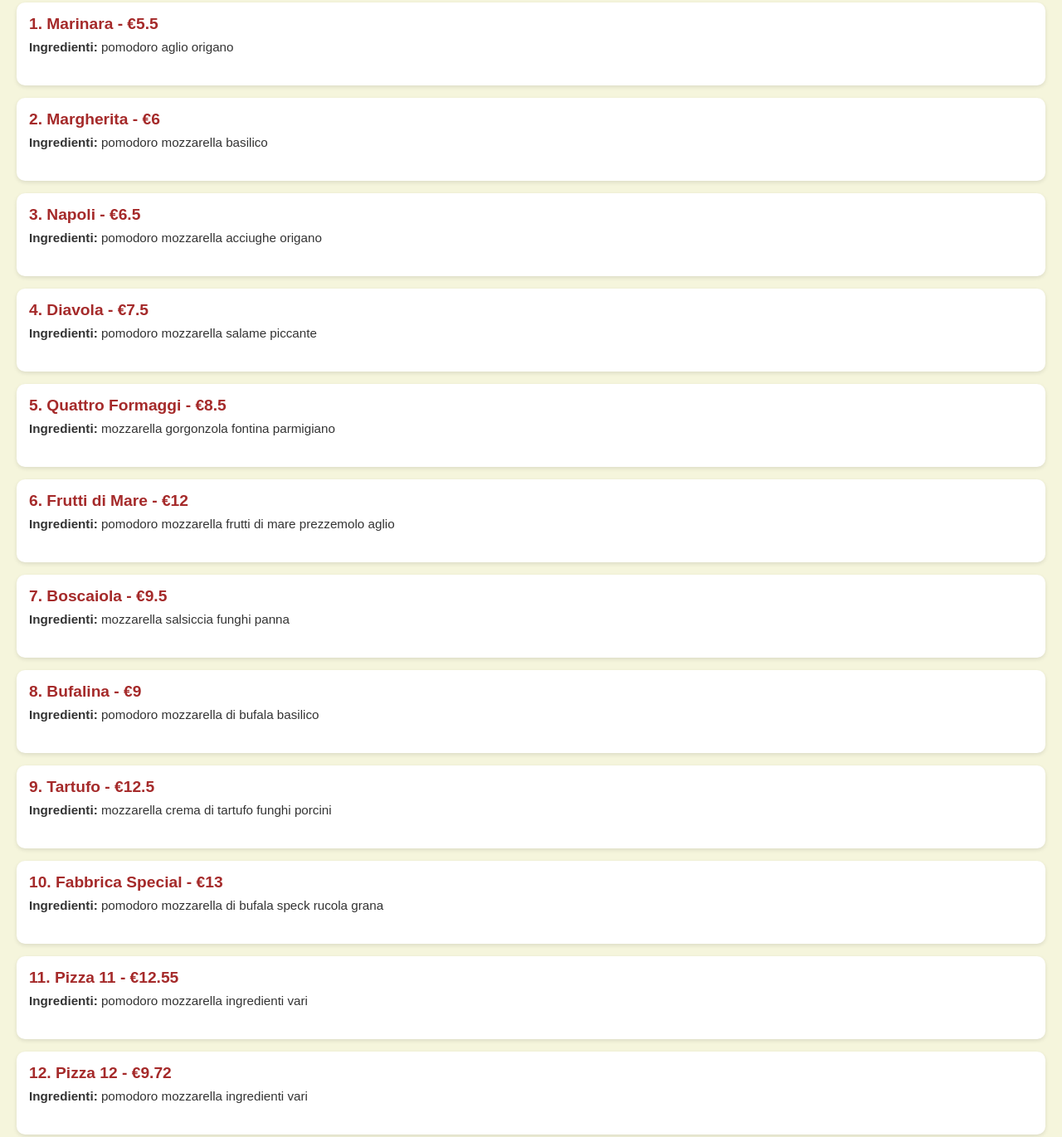
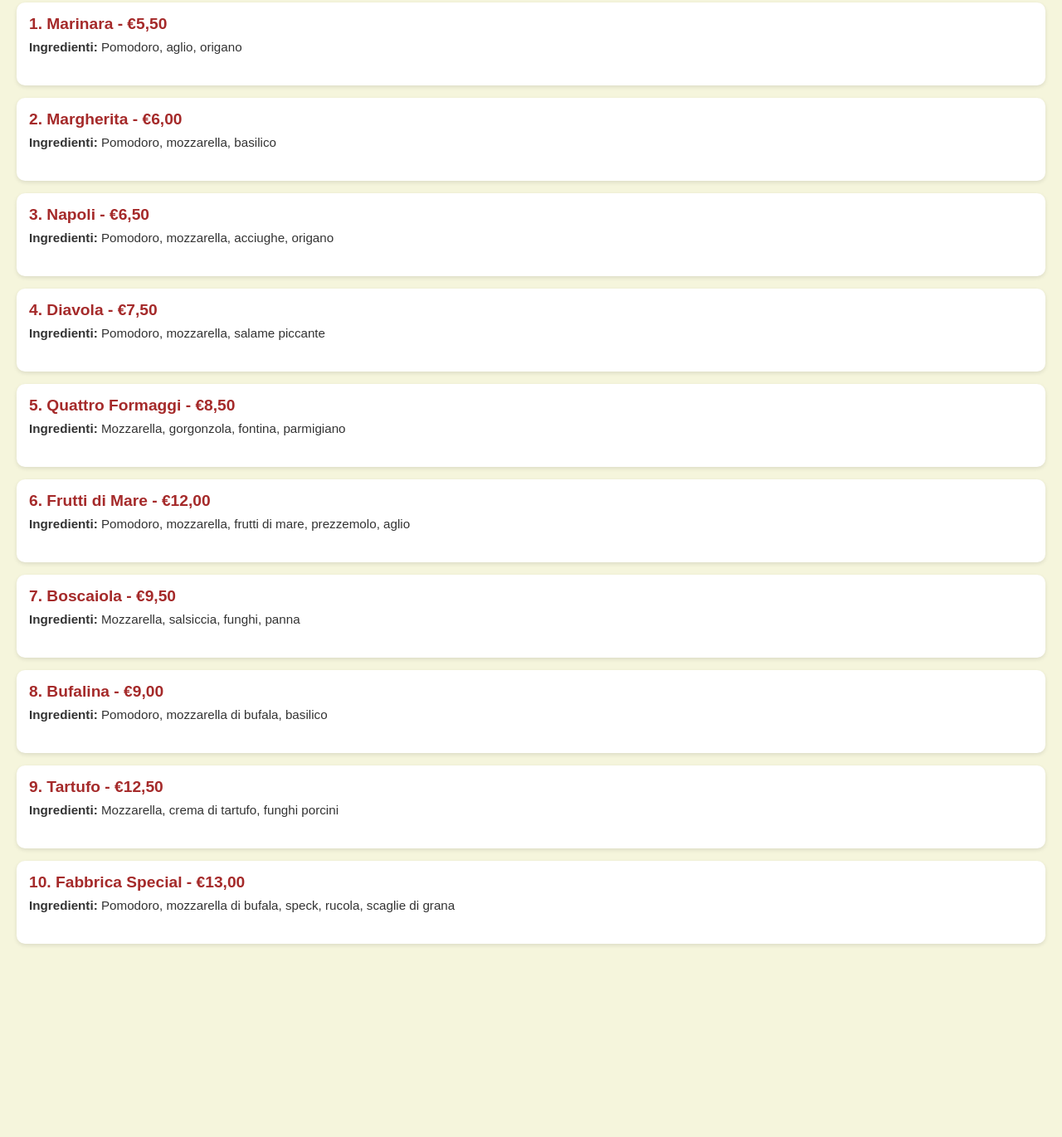
Before and after one commit to chefluppio/menu-LA-FABBURCA-DELLA-PIZZA, a plain HTML site: page index1.html in a window 1280 px wide. Shown: the part 166-1537 px from the top of the page at 83% size. After the commit the page ends 1324 px from the top, so only its background shows below. Drawn offline with Linux system fonts and the light colour scheme.

Commit message:
Add files via upload

```diff
--- a/index1.html
+++ b/index1.html
@@ -70,45 +70,57 @@ header {
 
 <input type="text" id="searchBox" placeholder="Cerca per nome, ingrediente o prezzo...">
 
-<div class="menu" id="menuList">
+<div class="menu">
 
-<!-- Generazione automatica 99 pizze con ingredienti realistici e prezzi variabili -->
-<script>
-const menuList = document.getElementById("menuList");
+<div class="pizza" data-name="Marinara" data-ingredients="pomodoro aglio origano" data-price="5.5">
+<h3>1. Marinara - €5,50</h3>
+<p><strong>Ingredienti:</strong> Pomodoro, aglio, origano</p>
+</div>
 
-const pizze = [
-  {nome:"Marinara", ingredienti:"pomodoro aglio origano", prezzo:5.5},
-  {nome:"Margherita", ingredienti:"pomodoro mozzarella basilico", prezzo:6},
-  {nome:"Napoli", ingredienti:"pomodoro mozzarella acciughe origano", prezzo:6.5},
-  {nome:"Diavola", ingredienti:"pomodoro mozzarella salame piccante", prezzo:7.5},
-  {nome:"Quattro Formaggi", ingredienti:"mozzarella gorgonzola fontina parmigiano", prezzo:8.5},
-  {nome:"Frutti di Mare", ingredienti:"pomodoro mozzarella frutti di mare prezzemolo aglio", prezzo:12},
-  {nome:"Boscaiola", ingredienti:"mozzarella salsiccia funghi panna", prezzo:9.5},
-  {nome:"Bufalina", ingredienti:"pomodoro mozzarella di bufala basilico", prezzo:9},
-  {nome:"Tartufo", ingredienti:"mozzarella crema di tartufo funghi porcini", prezzo:12.5},
-  {nome:"Fabbrica Special", ingredienti:"pomodoro mozzarella di bufala speck rucola grana", prezzo:13},
-  // Generazione pizze aggiuntive fino a 99 con nomi e ingredienti realistici
-];
+<div class="pizza" data-name="Margherita" data-ingredients="pomodoro mozzarella basilico" data-price="6">
+<h3>2. Margherita - €6,00</h3>
+<p><strong>Ingredienti:</strong> Pomodoro, mozzarella, basilico</p>
+</div>
 
-for(let i=11;i<=99;i++){
-  pizze.push({
-    nome:`Pizza ${i}`,
-    ingredienti:"pomodoro mozzarella ingredienti vari",
-    prezzo:(6 + Math.random()*7).toFixed(2)
-  });
-}
+<div class="pizza" data-name="Napoli" data-ingredients="pomodoro mozzarella acciughe origano" data-price="6.5">
+<h3>3. Napoli - €6,50</h3>
+<p><strong>Ingredienti:</strong> Pomodoro, mozzarella, acciughe, origano</p>
+</div>
 
-pizze.forEach((p,index)=>{
-  const div = document.createElement("div");
-  div.className = "pizza";
-  div.dataset.name = p.nome;
-  div.dataset.ingredients = p.ingredienti;
-  div.dataset.price = p.prezzo;
-  div.innerHTML = `<h3>${index+1}. ${p.nome} - €${p.prezzo}</h3>
-                   <p><strong>Ingredienti:</strong> ${p.ingredienti}</p>`;
-  menuList.appendChild(div);
-});
-</script>
+<div class="pizza" data-name="Diavola" data-ingredients="pomodoro mozzarella salame piccante" data-price="7.5">
+<h3>4. Diavola - €7,50</h3>
+<p><strong>Ingredienti:</strong> Pomodoro, mozzarella, salame piccante</p>
+</div>
+
+<div class="pizza" data-name="Quattro Formaggi" data-ingredients="mozzarella gorgonzola fontina parmigiano" data-price="8.5">
+<h3>5. Quattro Formaggi - €8,50</h3>
+<p><strong>Ingredienti:</strong> Mozzarella, gorgonzola, fontina, parmigiano</p>
+</div>
+
+<div class="pizza" data-name="Frutti di Mare" data-ingredients="pomodoro mozzarella frutti di mare prezzemolo aglio" data-price="12">
+<h3>6. Frutti di Mare - €12,00</h3>
+<p><strong>Ingredienti:</strong> Pomodoro, mozzarella, frutti di mare, prezzemolo, aglio</p>
+</div>
+
+<div class="pizza" data-name="Boscaiola" data-ingredients="mozzarella salsiccia funghi panna" data-price="9.5">
+<h3>7. Boscaiola - €9,50</h3>
+<p><strong>Ingredienti:</strong> Mozzarella, salsiccia, funghi, panna</p>
+</div>
+
+<div class="pizza" data-name="Bufalina" data-ingredients="pomodoro mozzarella di bufala basilico" data-price="9">
+<h3>8. Bufalina - €9,00</h3>
+<p><strong>Ingredienti:</strong> Pomodoro, mozzarella di bufala, basilico</p>
+</div>
+
+<div class="pizza" data-name="Tartufo" data-ingredients="mozzarella crema di tartufo funghi porcini" data-price="12.5">
+<h3>9. Tartufo - €12,50</h3>
+<p><strong>Ingredienti:</strong> Mozzarella, crema di tartufo, funghi porcini</p>
+</div>
+
+<div class="pizza" data-name="Fabbrica Special" data-ingredients="pomodoro mozzarella di bufala speck rucola grana" data-price="13">
+<h3>10. Fabbrica Special - €13,00</h3>
+<p><strong>Ingredienti:</strong> Pomodoro, mozzarella di bufala, speck, rucola, scaglie di grana</p>
+</div>
 
 </div>
 
@@ -116,12 +128,12 @@ pizze.forEach((p,index)=>{
 const searchBox = document.getElementById("searchBox");
 
 searchBox.addEventListener("keyup", function() {
-  const query = this.value.toLowerCase();
+  const q = this.value.toLowerCase();
   document.querySelectorAll(".pizza").forEach(pizza => {
     const name = pizza.dataset.name.toLowerCase();
     const ingredients = pizza.dataset.ingredients.toLowerCase();
     const price = pizza.dataset.price.toLowerCase();
-    pizza.style.display = (name.includes(query) || ingredients.includes(query) || price.includes(query)) ? "block" : "none";
+    pizza.style.display = (name.includes(q) || ingredients.includes(q) || price.includes(q)) ? "block" : "none";
   });
 });
 </script>
```
